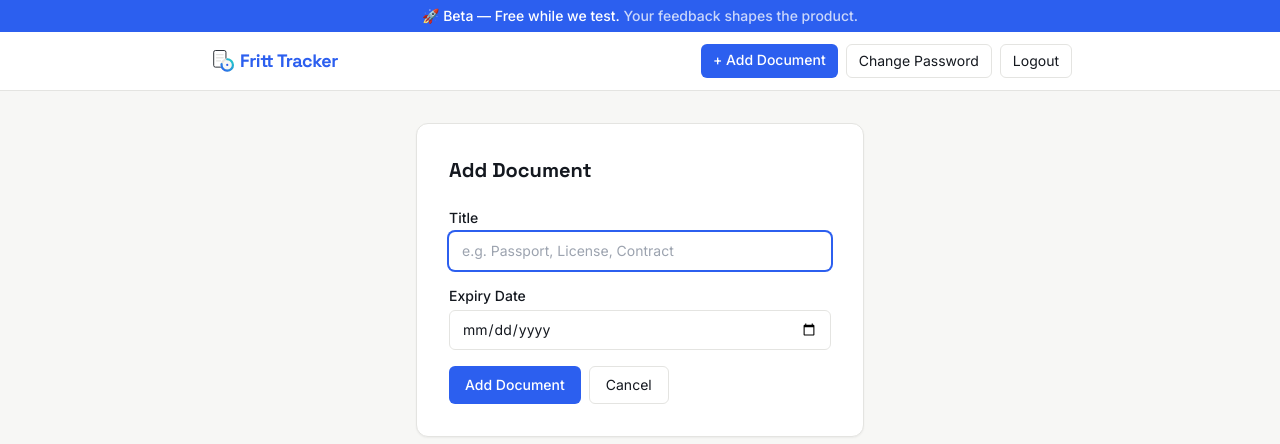
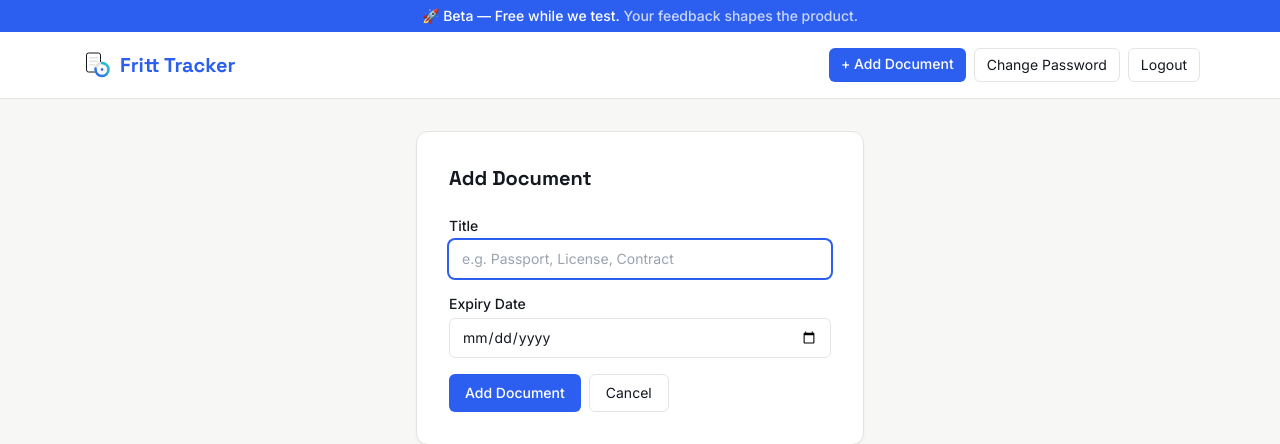
Before and after one commit to sedejordan/docTracker, a Flask app: page /add in a window 1280 px wide. Shown: the top 444 px of the page. Run offline with Flask 3, Linux system fonts and the light colour scheme; the visitor is signed in with stand-in values (Sample User, id 1); some libraries are stand-ins or nearby versions.

Commit message:
Modified base.html header

```diff
--- a/templates/base.html
+++ b/templates/base.html
@@ -62,21 +62,29 @@
     <p class="mt-4 font-display text-sm tracking-wide text-muted">FRITT TRACKER</p>
   </div>
 
-  {% if session.get("user_id") %}
-  <header class="bg-white border-b border-line">
-    <div class="max-w-4xl mx-auto px-4 py-3 flex flex-wrap items-center justify-between gap-3">
-      <a href="/" class="flex items-center gap-1 font-display font-bold text-lg tracking-tight text-ink">
-        <img src="/static/fritt-tracker-logo.svg" alt="" class="w-7 h-7 rounded-md">
-        <span class="text-fritt">Fritt Tracker</span>
+    <header class="bg-white border-b border-line">
+    <div class="max-w-6xl mx-auto px-4 py-4 flex items-center justify-between">
+      <a href="/" class="flex items-center gap-2">
+        <img src="/static/fritt-tracker-logo.svg" alt="" class="w-8 h-8 rounded-md">
+        <span class="font-display font-bold text-xl text-fritt">Fritt Tracker</span>
       </a>
-      <nav class="flex flex-wrap gap-2">
-        <a href="/add" class="px-3 py-1.5 rounded-md bg-fritt text-white text-sm font-medium hover:bg-fritt-dark transition-colors">+ Add Document</a>
-        <a href="/change-password" class="px-3 py-1.5 rounded-md border border-line text-sm text-ink hover:bg-paper transition-colors">Change Password</a>
-        <a href="/logout" class="px-3 py-1.5 rounded-md border border-line text-sm text-ink hover:bg-paper transition-colors">Logout</a>
-      </nav>
+
+      {% if session.get("user_id") %}
+        <!-- Logged-in navigation -->
+        <nav class="flex flex-wrap gap-2">
+          <a href="/add" class="px-3 py-1.5 rounded-md bg-fritt text-white text-sm font-medium hover:bg-fritt-dark transition-colors">+ Add Document</a>
+          <a href="/change-password" class="px-3 py-1.5 rounded-md border border-line text-sm text-ink hover:bg-paper transition-colors">Change Password</a>
+          <a href="/logout" class="px-3 py-1.5 rounded-md border border-line text-sm text-ink hover:bg-paper transition-colors">Logout</a>
+        </nav>
+      {% else %}
+        <!-- Logged-out navigation -->
+        <div class="flex gap-3">
+          <a href="/login" class="px-4 py-2 rounded-md border border-line text-sm font-medium hover:bg-paper transition-colors">Log In</a>
+          <a href="/register" class="px-4 py-2 rounded-md bg-fritt text-white text-sm font-medium hover:bg-fritt-dark transition-colors">Sign Up Free</a>
+        </div>
+      {% endif %}
     </div>
   </header>
-  {% endif %}
 
   <!-- Flash Messages -->
   {% with messages = get_flashed_messages(with_categories=true) %}
```
